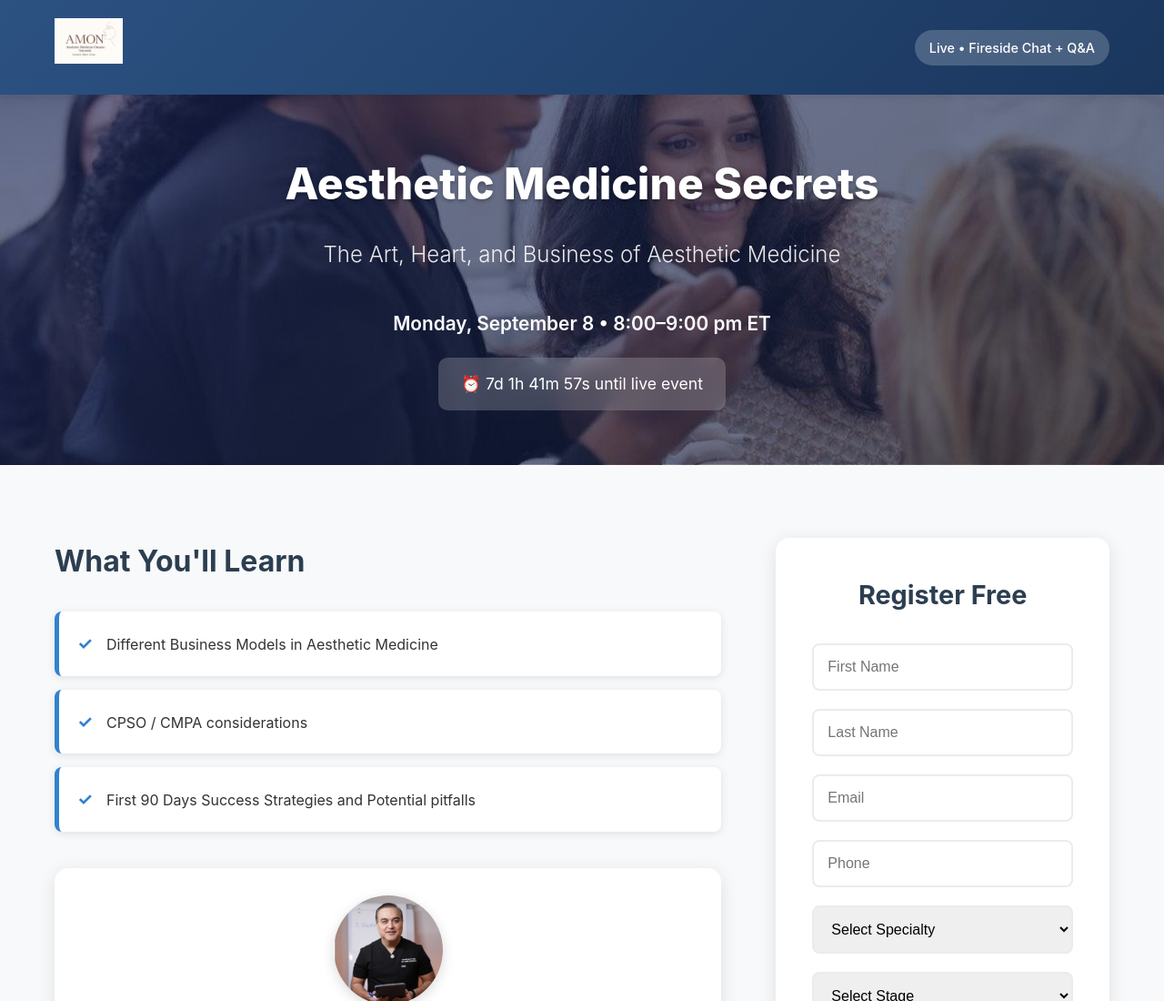
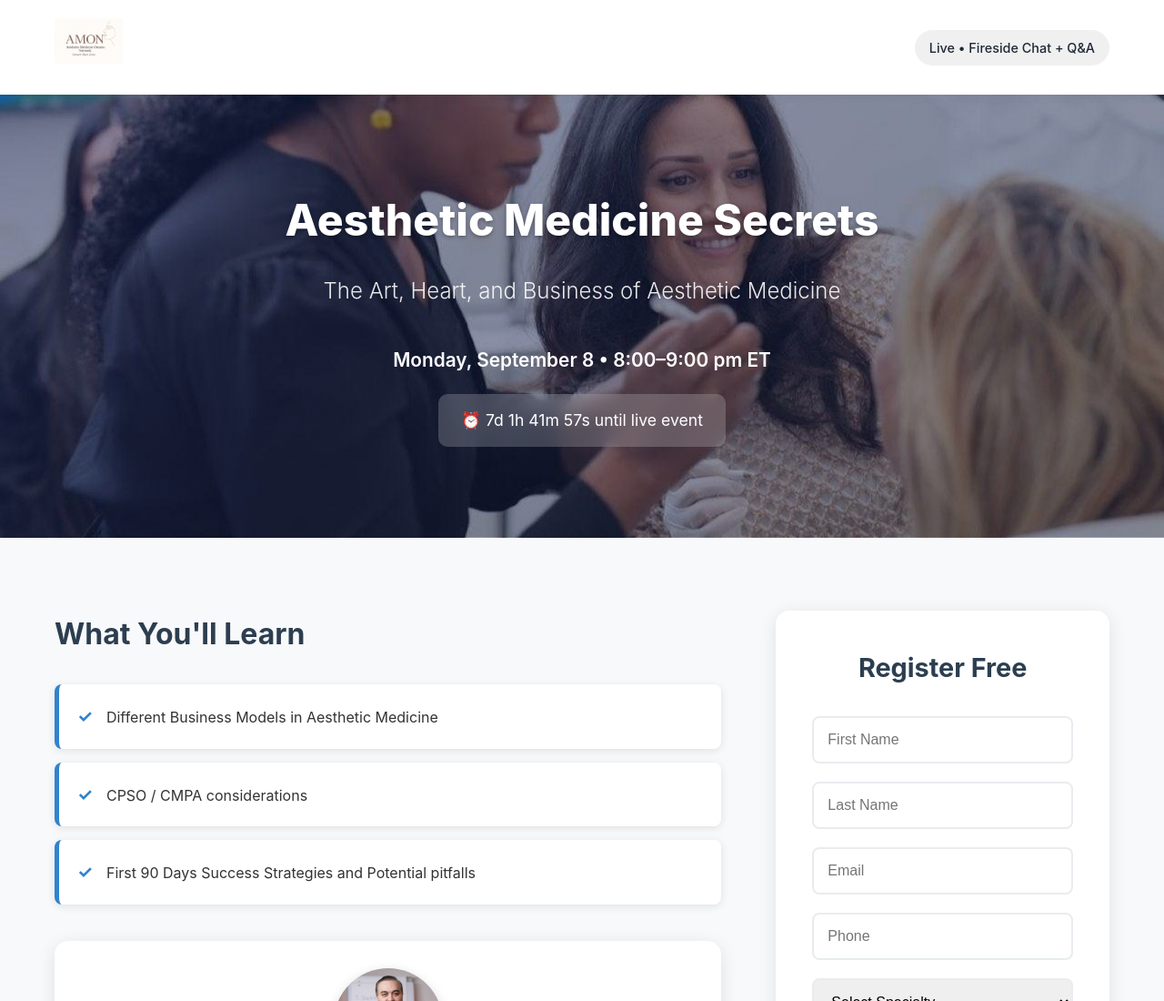
Before and after one commit to samarshirazi/naam, a plain HTML site: page index.html in a window 1280 px wide. Shown: the top 1100 px of the page at 91% size. Drawn offline with Linux system fonts and the light colour scheme.

Commit message:
UI: make header/top bar white; increase hero height; lighten hero overlay opacity

```diff
--- a/styles.css
+++ b/styles.css
@@ -19,13 +19,13 @@ body {
 
 /* Header */
 .header {
-    background: linear-gradient(135deg, #2c5282 0%, #1a365d 100%);
-    color: white;
+    background: #ffffff;
+    color: #1f2937;
     padding: 20px 0;
     position: sticky;
     top: 0;
     z-index: 100;
-    box-shadow: 0 2px 10px rgba(0,0,0,0.1);
+    box-shadow: 0 2px 10px rgba(0,0,0,0.06);
 }
 
 .header .container {
@@ -49,7 +49,8 @@ body {
 }
 
 .badge {
-    background: rgba(255,255,255,0.2);
+    background: rgba(0,0,0,0.06);
+    color: #1f2937;
     padding: 8px 16px;
     border-radius: 25px;
     font-size: 0.9rem;
@@ -58,11 +59,11 @@ body {
 
 /* Hero Section */
 .hero {
-    background: linear-gradient(135deg, rgba(26,38,93,0.62) 0%, rgba(15,25,55,0.62) 100%), url('webinar-hero-section.jpg');
+    background: linear-gradient(135deg, rgba(26,38,93,0.50) 0%, rgba(15,25,55,0.50) 100%), url('webinar-hero-section.jpg');
     background-size: cover;
     background-position: center;
     color: white;
-    padding: 60px 0;
+    padding: 100px 0;
     text-align: center;
 }
 
```
